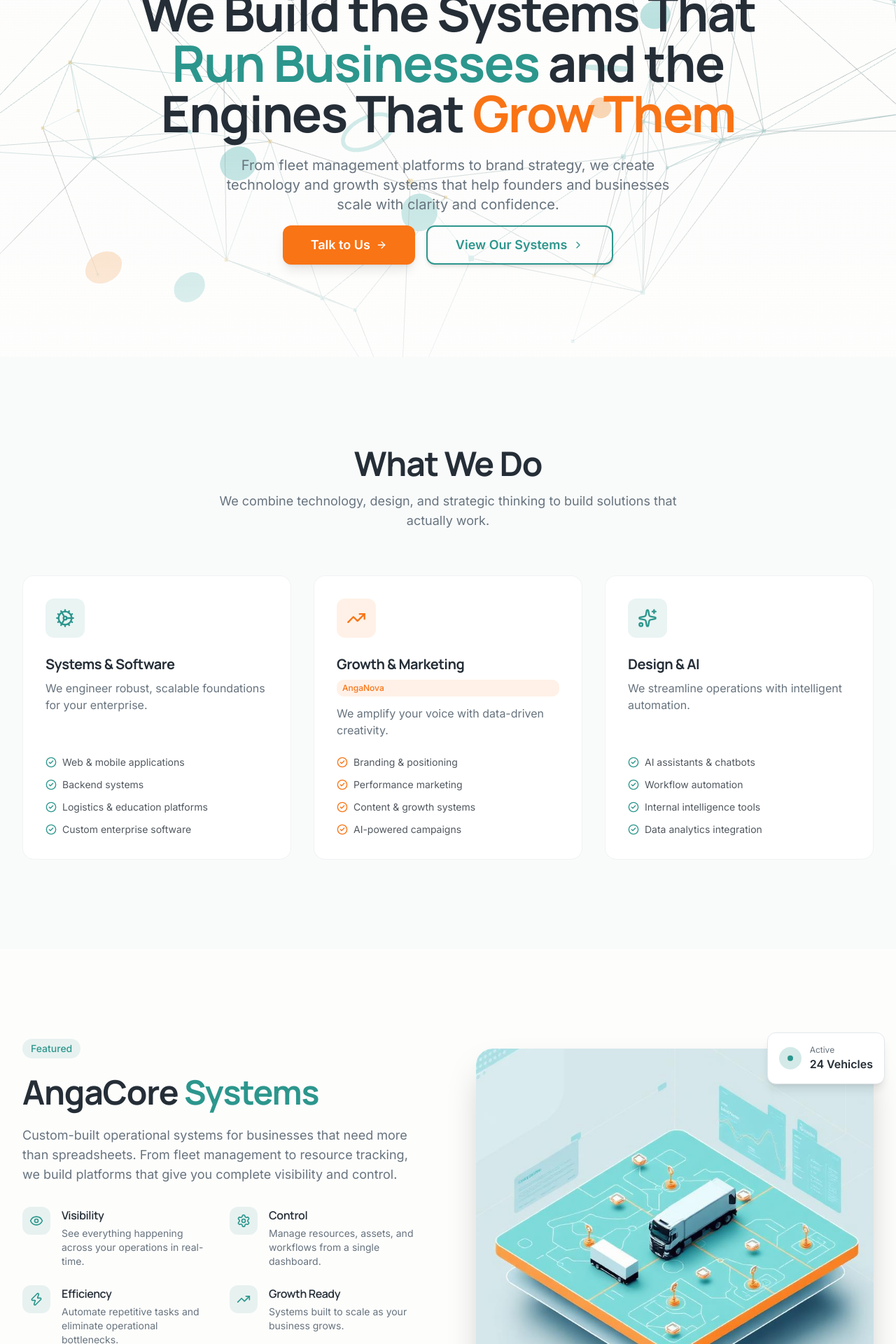
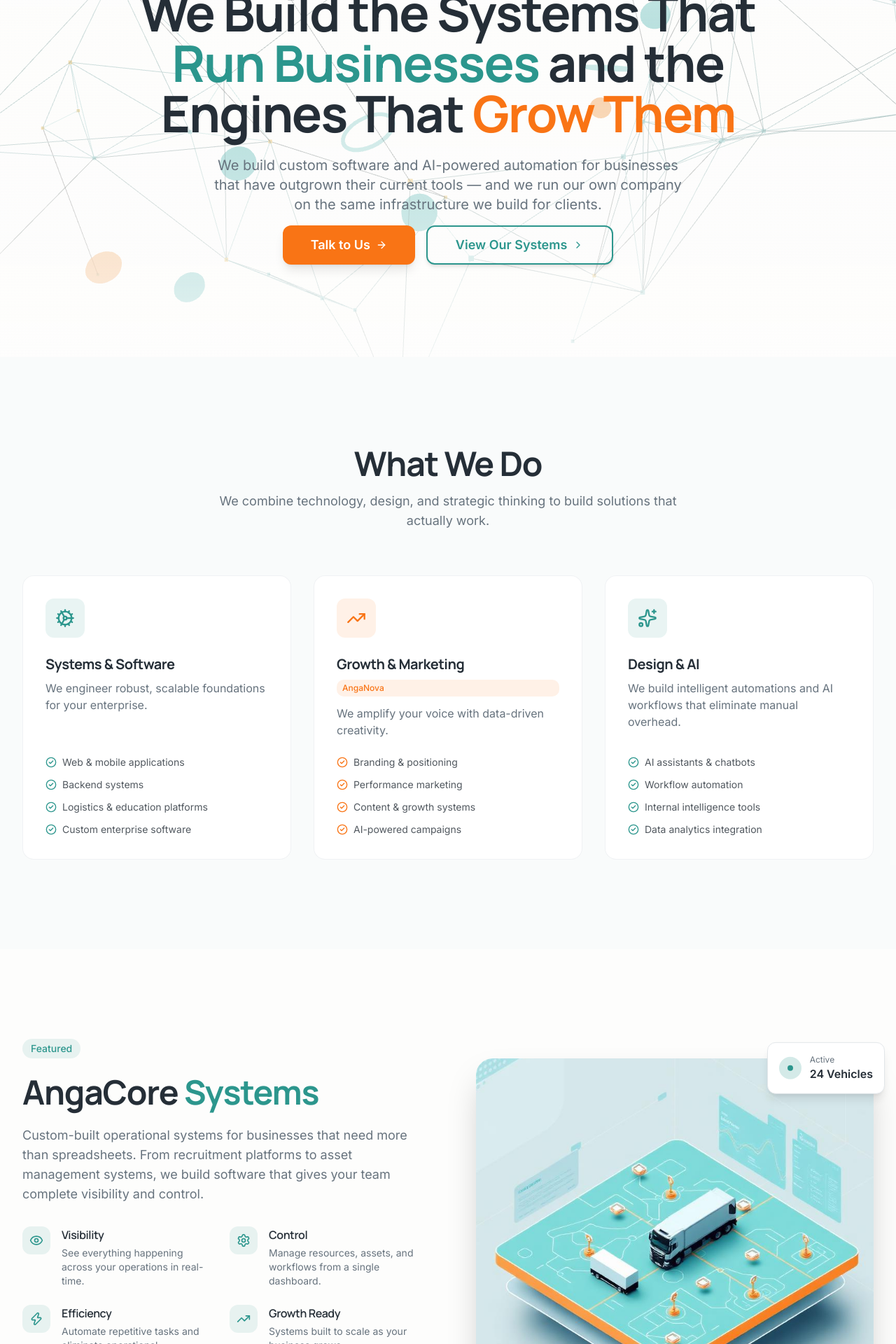
Before and after one commit to sam-scripter/angacore-labs, a Next.js app in the folder app/: page / in a window 1280 px wide. Shown: the part 290-2210 px from the top of the page at 70% size. Built offline with nearby package versions, Linux system fonts and the light colour scheme.

Commit message:
copy: update hero and sections to repositioned AI-native offer

```diff
--- a/app/app/(public)/page.tsx
+++ b/app/app/(public)/page.tsx
@@ -1,3 +1,5 @@
+// page.tsx
+
 import { Header } from "@/components/public/Header";
 import { Footer } from "@/components/public/Footer";
 import { HeroSection } from "@/components/public/sections/HeroSection";
--- a/app/components/public/sections/AngaNovaSection.tsx
+++ b/app/components/public/sections/AngaNovaSection.tsx
@@ -1,3 +1,5 @@
+// AngaNovaSection.tsx
+
 "use client";
 
 import { motion } from "framer-motion";
--- a/app/components/public/sections/CTASection.tsx
+++ b/app/components/public/sections/CTASection.tsx
@@ -1,3 +1,5 @@
+// CTASection.tsx
+
 "use client";
 
 import { motion } from "framer-motion";
--- a/app/components/public/sections/HeroSection.tsx
+++ b/app/components/public/sections/HeroSection.tsx
@@ -1,3 +1,5 @@
+// HeroSection.tsx
+
 "use client";
 
 import { motion } from "framer-motion";
@@ -46,12 +48,12 @@
             transition={{ duration: 0.5, delay: 0.2 }}
             className="text-lg sm:text-xl text-muted-foreground max-w-2xl mx-auto mb-4"
           >
-            From fleet management platforms to brand strategy, we create technology
-            and growth systems that help founders and businesses scale with clarity
-            and confidence.
+            We build custom software and AI-powered automation for businesses that
+            have outgrown their current tools — and we run our own company on the
+            same infrastructure we build for clients.
           </motion.p>
           <p className="sr-only" id="what-is-angacore-labs">
-            AngaCore Labs is a technology company in Nairobi, Kenya, that builds operational systems for fleet management and business operations and provides growth and branding strategy through AngaNova.
+            AngaCore Labs is an AI-native software and automation company in Nairobi, Kenya. We build custom software, operational systems, and AI-powered workflows for businesses that have outgrown their current tools.
           </p>
 
           <motion.div
--- a/app/components/public/sections/ProcessSection.tsx
+++ b/app/components/public/sections/ProcessSection.tsx
@@ -1,3 +1,5 @@
+// ProcessSection.tsx
+
 "use client";
 
 import { motion } from "framer-motion";
--- a/app/components/public/sections/SystemsSection.tsx
+++ b/app/components/public/sections/SystemsSection.tsx
@@ -1,3 +1,5 @@
+// SystemsSection.tsx
+
 "use client";
 
 import { motion } from "framer-motion";
@@ -50,8 +52,8 @@
 
             <p className="text-muted-foreground text-lg mb-8">
               Custom-built operational systems for businesses that need more than
-              spreadsheets. From fleet management to resource tracking, we build
-              platforms that give you complete visibility and control.
+              spreadsheets. From recruitment platforms to asset management systems,
+              we build software that gives your team complete visibility and control.
             </p>
 
             <div className="grid sm:grid-cols-2 gap-6 mb-10">
--- a/app/components/public/sections/TrustSection.tsx
+++ b/app/components/public/sections/TrustSection.tsx
@@ -1,3 +1,5 @@
+// TrustSection.tsx
+
 "use client";
 
 import { motion } from "framer-motion";
--- a/app/components/public/sections/WhatWeDoSection.tsx
+++ b/app/components/public/sections/WhatWeDoSection.tsx
@@ -1,3 +1,5 @@
+// WhatWeDoSection.tsx
+
 "use client";
 
 import { motion } from "framer-motion";
@@ -36,7 +38,7 @@
     icon: Sparkles,
     title: "Design & AI",
     description:
-      "We streamline operations with intelligent automation.",
+      "We build intelligent automations and AI workflows that eliminate manual overhead.",
     items: [
       "AI assistants & chatbots",
       "Workflow automation",
```
